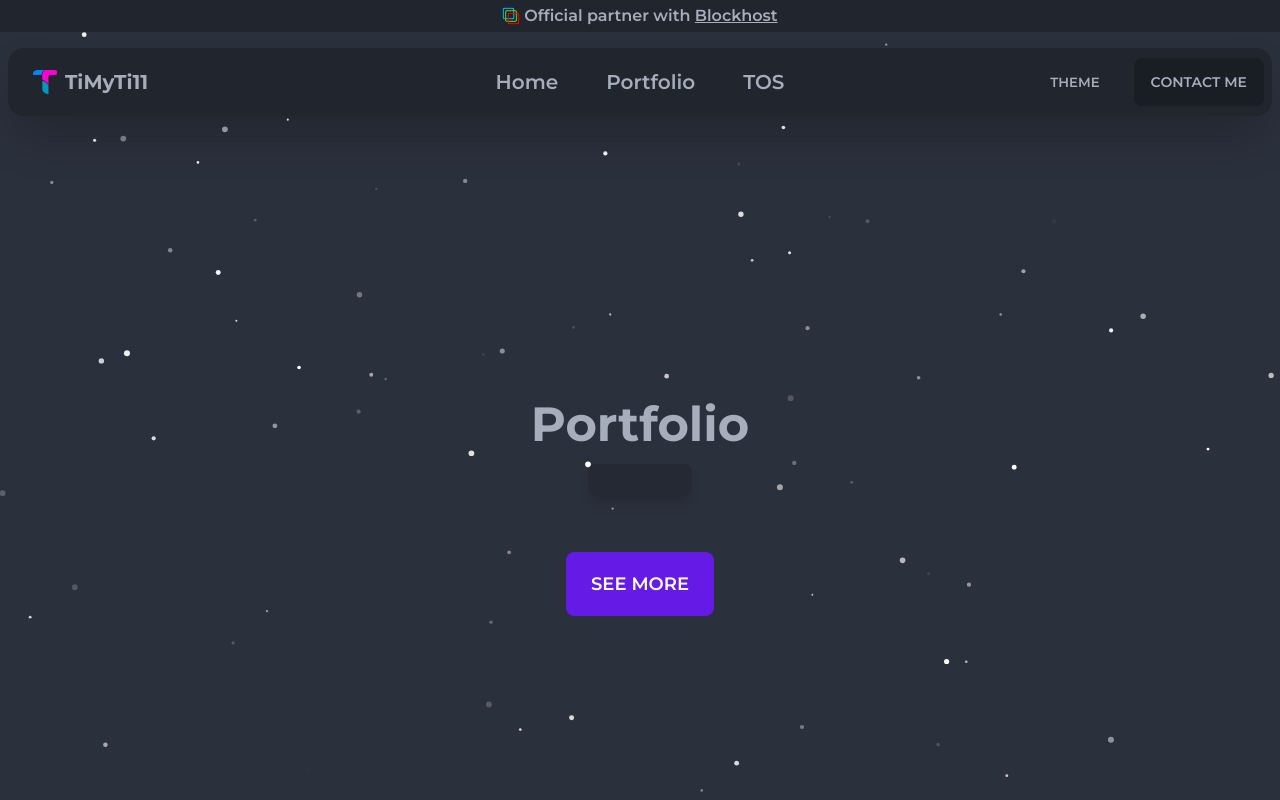
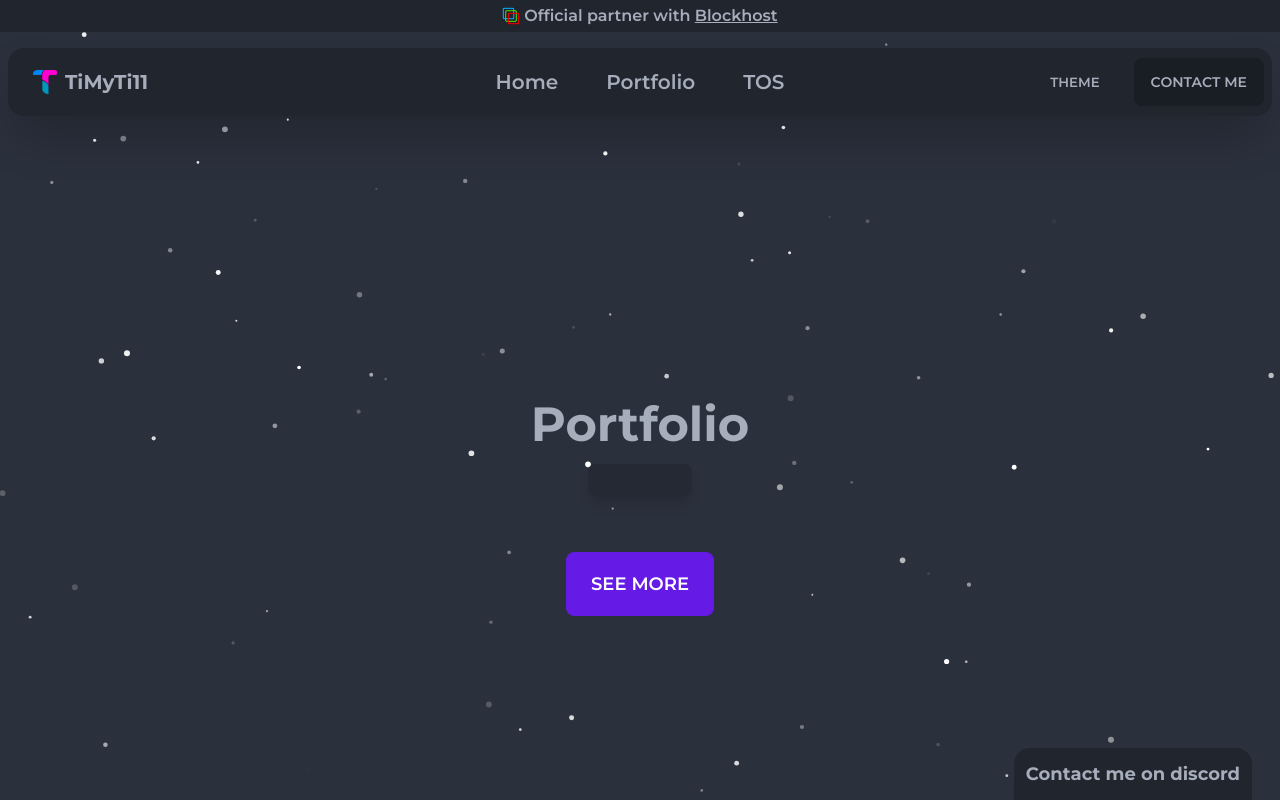
Before and after one commit to TiMyTi11/timyti11-website, a Next.js app: page /portfolio in a window 1280 px wide. Shown: the top 800 px of the page. Built offline with nearby package versions, Linux system fonts and the light colour scheme.

Commit message:
Add floating contact box

```diff
--- /dev/null
+++ b/components/ContactMe.tsx
@@ -0,0 +1,7 @@
+export default function ContactMe() {
+    return (
+        <a href="https://discord.gg/HS6wMTGD6u" className="fixed z-40 font-bold text-lg bottom-0 right-7 rounded-t-2xl bg-base-300 p-3">
+            Contact me on discord
+        </a>
+    )
+}
--- a/components/Layout.tsx
+++ b/components/Layout.tsx
@@ -4,6 +4,7 @@ import Footer from "./Footer";
 import BackgroundParticles from "./BackgroundParticles";
 import {useEffect, useState} from "react";
 import TopAd from "./TopAd";
+import ContactMe from "./ContactMe";
 
 const Layout: NextPage = ({children}) => {
     const [theme, setTheme] = useState("dark");
@@ -24,6 +25,7 @@ const Layout: NextPage = ({children}) => {
     return (
         <div data-theme={theme} className="min-h-screen min-w-screen flex flex-col bg-background text-text scroller">
             <BackgroundParticles/>
+            <ContactMe/>
             <TopAd/>
             <NavBar theme={theme} setTheme={setTheme}/>
             {children}
```
